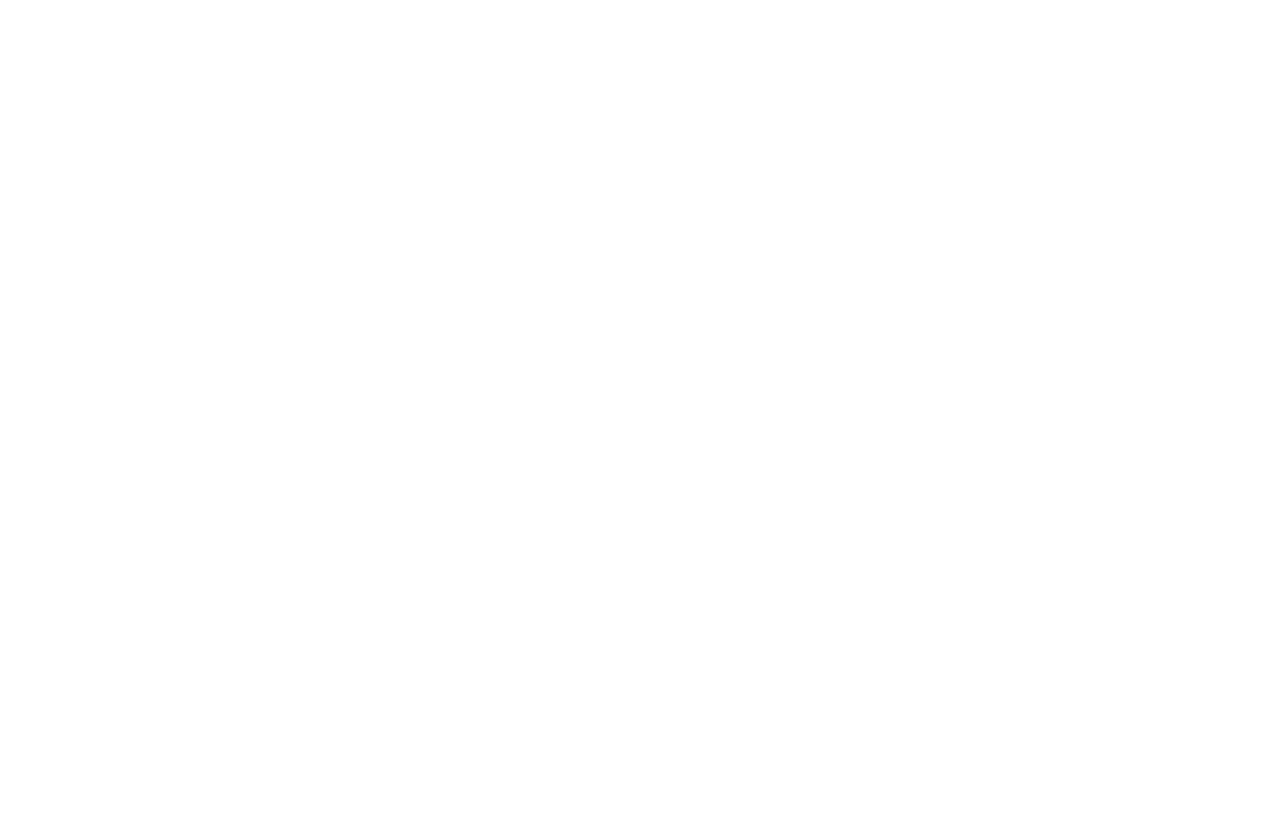
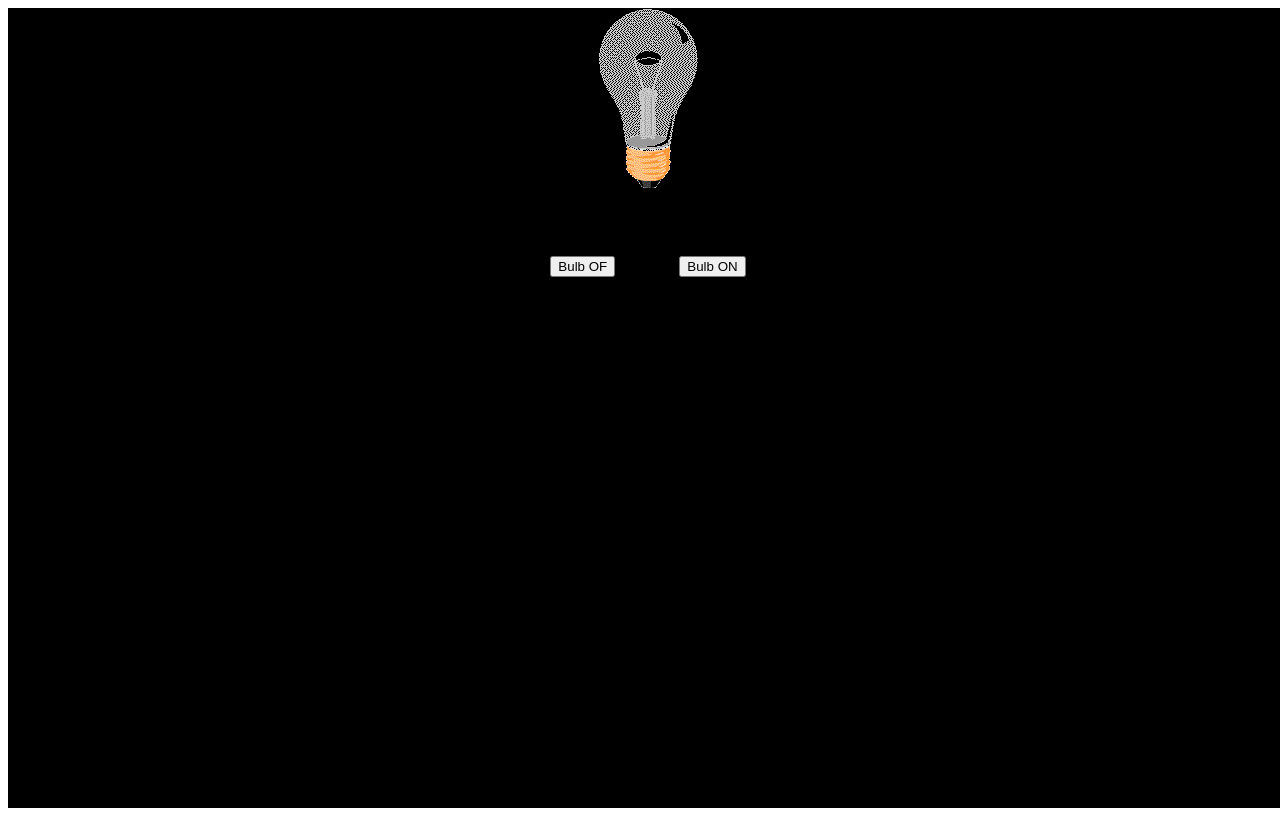
Before and after one commit to Anuj-Bhaladhare/rtc-javascript-project, a plain HTML site: page toggle-bulb/index.html in a window 1280 px wide. Drawn offline with Linux system fonts and the light colour scheme.

Commit message:
toggle bulb is complite

```diff
--- a/toggle-bulb/index.html
+++ b/toggle-bulb/index.html
@@ -4,8 +4,49 @@
     <meta charset="UTF-8">
     <meta name="viewport" content="width=device-width, initial-scale=1.0">
     <title>Document</title>
+    <style>
+        .wrapper{
+            margin: auto;
+            padding: 0;
+            display: flex;
+            flex-direction: column;
+            align-items: center;
+            justify-content: baseline;
+            height: 100vh;
+            width: 100vw;
+            background-color: #000000;
+        }
+        .button-all{
+            display: flex;
+            gap: 4rem;
+            margin-top: 4rem;
+        }
+
+    </style>
 </head>
 <body>
+    <div class="wrapper">
+        <div>
+            <img class="bulb" src="./image/bulb-off.gif"/>
+        </div>
+        <div class="button-all">
+            <button class="bulb-off">Bulb OF</button>
+            <button class="bulb-on">Bulb ON</button>
+        </div>
+    </div>
+    <script>
+        const bulbHandaler = document.querySelector(".bulb");
+        const offBulb = document.querySelector(".bulb-off");
+        const onBulb = document.querySelector(".bulb-on");
 
+        onBulb.addEventListener("click", () => {
+            bulbHandaler.src = "./image/bulb-on.gif";
+        });
+
+        offBulb.addEventListener("click", () => {
+            bulbHandaler.src = "./image/bulb-off.gif";
+        });
+
+    </script>
 </body>
 </html>
```
Also changed, not shown: toggle-bulb/image/bulb-off.gif (added), toggle-bulb/image/bulb-on.gif (added).
